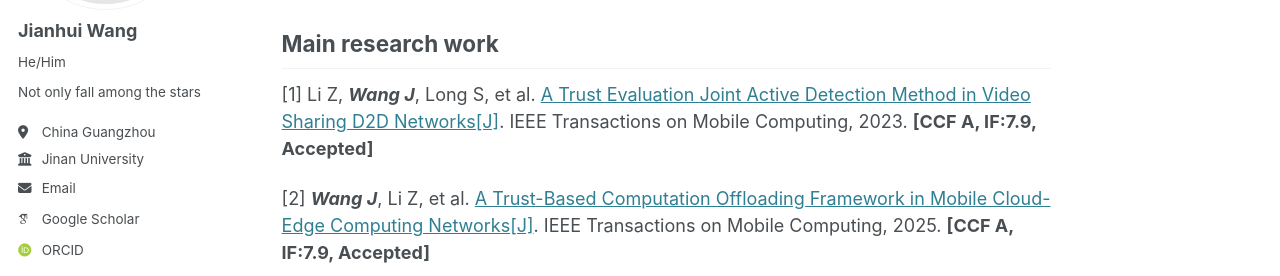
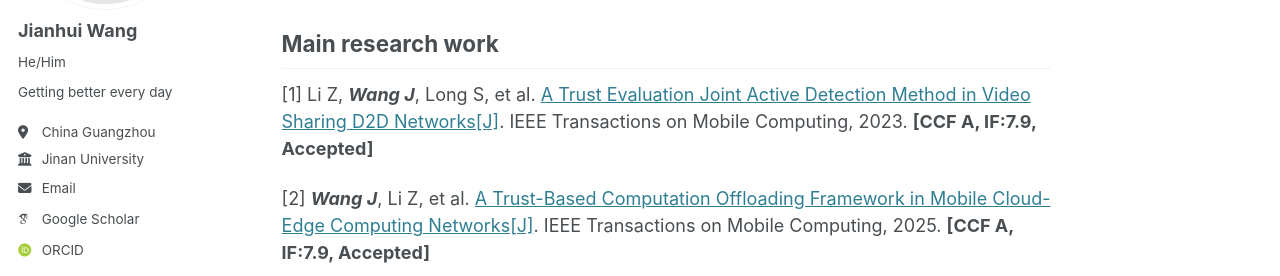
Before and after one commit to TranferWang/TranferWang.github.io, a Jekyll site: the page built from _pages/about.md, in a window 1280 px wide. Shown: the part 271-547 px from the top of the page. Built offline with Jekyll 4.4.1, drawn with Linux system fonts in a browser that asks for light colours; some web fonts are replaced.

Commit message:
Update _config.yml

```diff
--- a/_config.yml
+++ b/_config.yml
@@ -25,7 +25,7 @@ author:
   avatar           : "profile.png"
   name             : "Jianhui Wang"
   pronouns         : "He/Him"
-  bio              : "Not only fall among the stars"
+  bio              : "Getting better every day"
   location         : "China Guangzhou"
   employer         : "Jinan University"
   uri              : # URL
```
